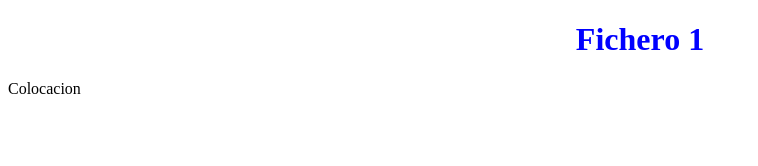
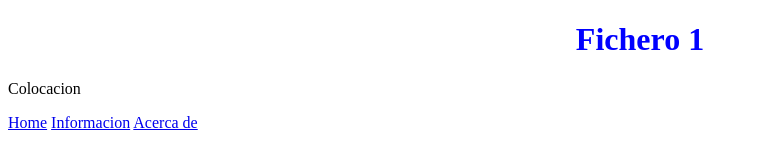
Before and after one commit to luiscarvm/githubconecction, a plain HTML site: page index.html in a window 1280 px wide. Shown: the whole page, without its empty margins (0-758 px from the left). Drawn offline with Linux system fonts and the light colour scheme.

Commit message:
Se agregaron links y se centraton en css

```diff
--- a/Css/estilos.css
+++ b/Css/estilos.css
@@ -2,3 +2,7 @@ h1{
     text-align: center;
     color: blue;
 }
+
+a{
+    text-align: center;
+}
--- a/index.html
+++ b/index.html
@@ -9,5 +9,8 @@
 <body>
     <h1>Fichero 1</h1>
     <p>Colocacion</p>
+    <a href="#">Home</a>
+    <a href="#">Informacion</a>
+    <a href="#">Acerca de</a>
 </body>
 </html>
```
